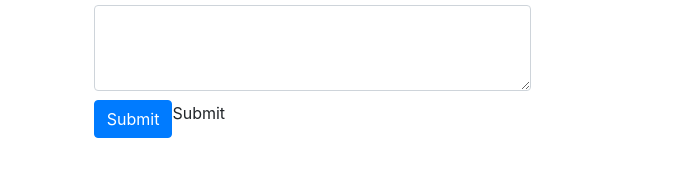
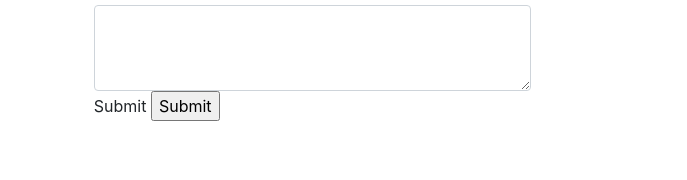
Before and after one commit to dhananjaySinghMakkerr/dhananjaysinghmakkerr.github.io, a plain HTML site: page index.html in a window 1280 px wide. Shown: the part 3134-3314 px from the top of the page, 0-687 px from the left. Drawn offline with nearby package versions, Linux system fonts and the light colour scheme.

Commit message:
Update index.html

```diff
--- a/index.html
+++ b/index.html
@@ -268,7 +268,8 @@
             <div class="msg">
 
             </div>
-            <input type="submit" class="btn btn-primary submit">Submit</button>
+            <label for="submit">Submit</label>
+            <input type="submit">
           </div>
 
 
```
